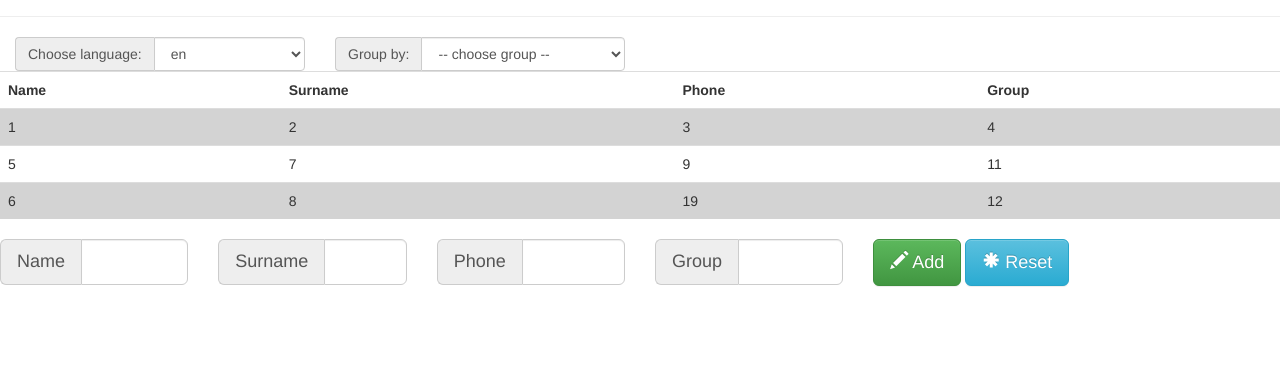
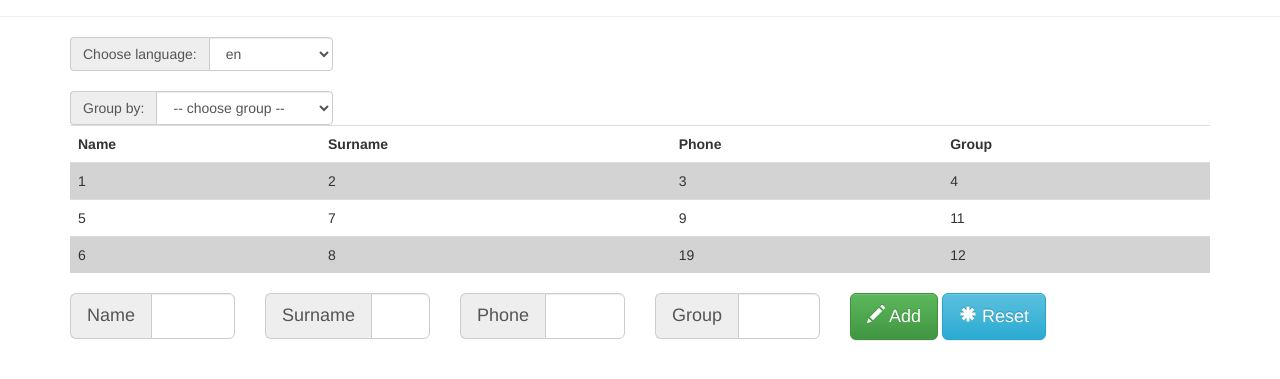
Before and after one commit to dellelfares/gutsal-arsen.github.io, a plain HTML site: page addressbook-angular/index.html in a window 1280 px wide. Shown: the part 69-448 px from the top of the page. Drawn offline with Linux system fonts and the light colour scheme.

Commit message:
layout changed abit. `hand cursor` is now used on rows.

```diff
--- a/addressbook-angular/index.html
+++ b/addressbook-angular/index.html
@@ -24,6 +24,10 @@
     .data_row:hover {
       border-right: orange solid 5px;
     }
+
+    .data_row td {
+     cursor: pointer;
+    }
   </style>
   <!-- <script> -->
   <!--   $(".selectpicker").selectpicker('render'); -->
@@ -33,6 +37,9 @@
   <div class="page-header">
     <h3>{{ 'ADDRESSBOOK' | translate}}:Angular</h3>
   </div>
+
+  <div class="container">
+    <div class="row">
 
       <div ng-controller="LanguageController">
         <div class="col-lg-3">
@@ -44,7 +51,13 @@
         </div>
       </div>
 
+    </div> <!-- .row -->
+
+    <div class="empty">&nbsp;</div>
+
     <div ng-controller="FormController">
+      <div class="row">
+
         <div class="col-lg-3">
           <div class="input-group">
             <span class="input-group-addon">{{ 'GROUP_BY' | translate}}:</span>
@@ -53,6 +66,8 @@
             </select>
           </div>
         </div>
+
+      </div><!-- .row -->
 
       <table class="table table-stripped span12">
         <tr>
@@ -115,5 +130,6 @@
 
       </form>
     </div>
+  </div>
 </body>
 </html>
```
Lines whose indentation alone changed are shown as unchanged.
